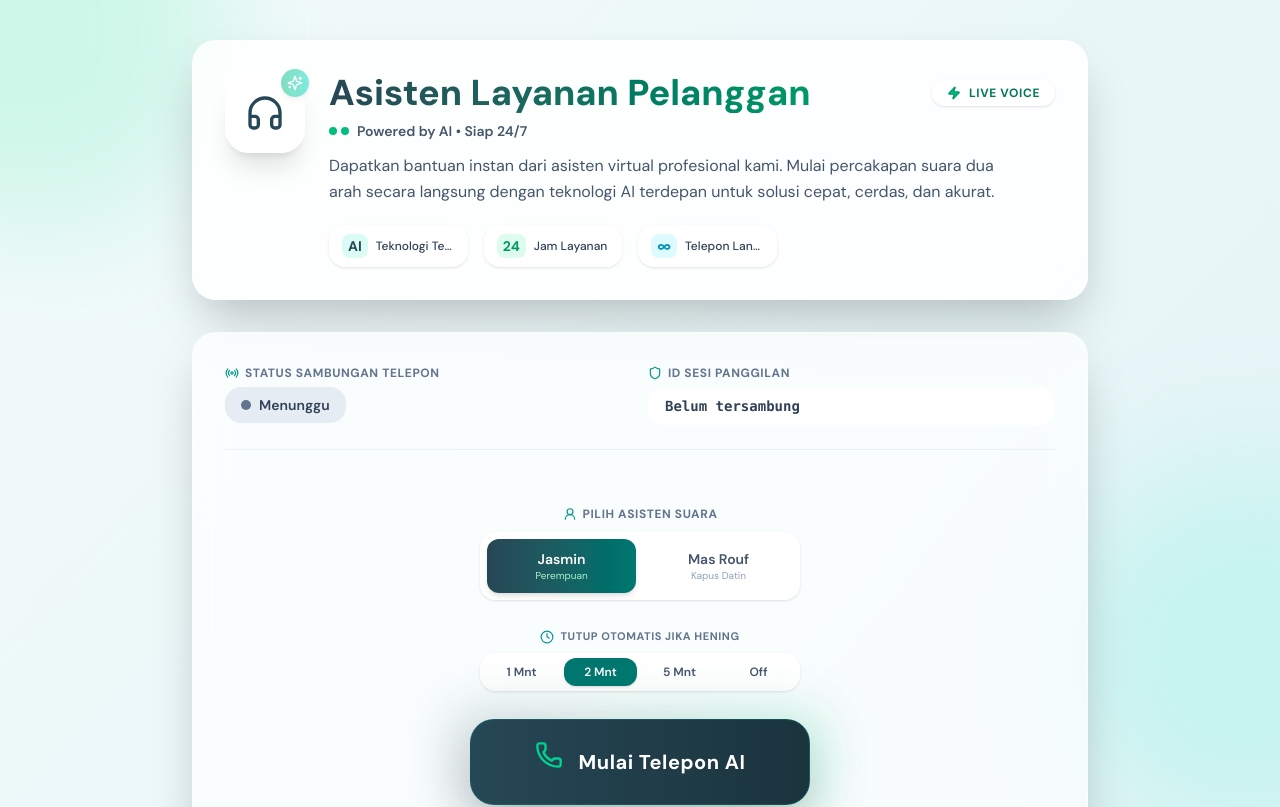
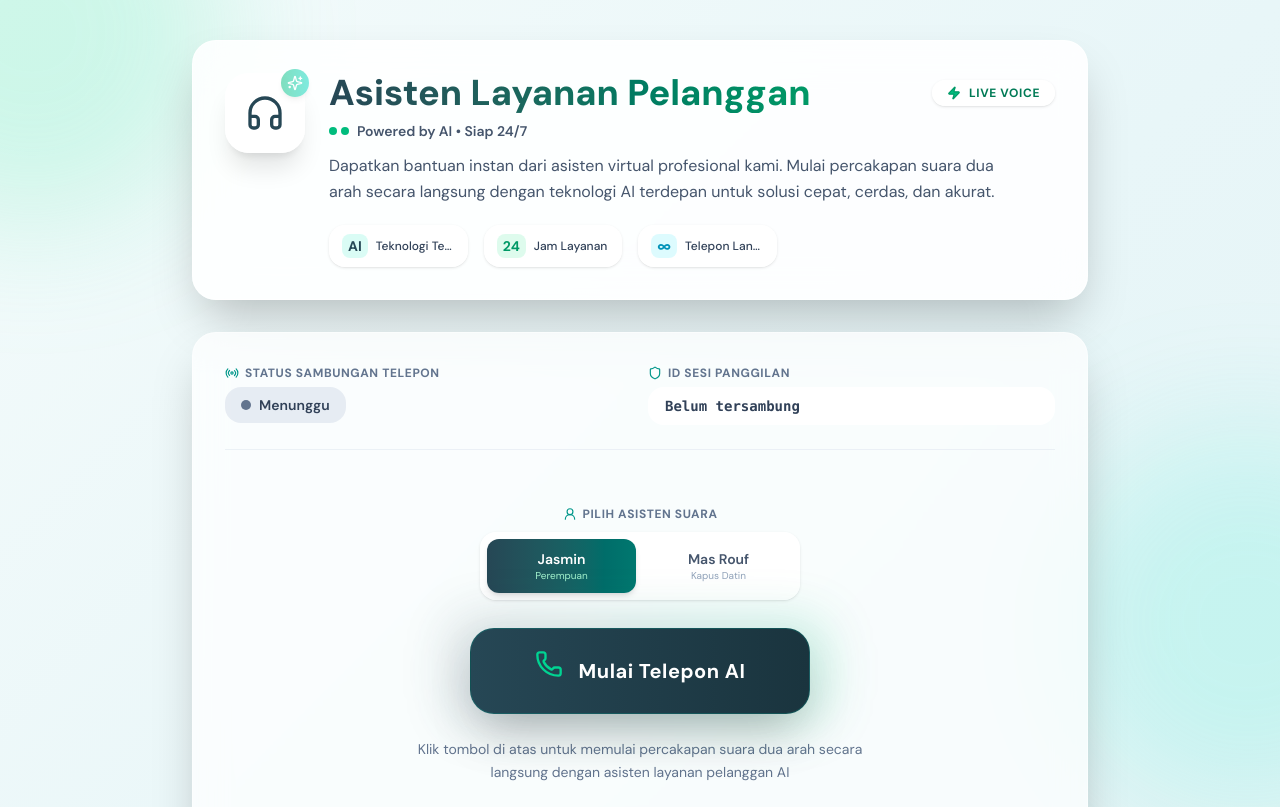
Before and after one commit to Demo-Appsz/demo-ai-sales-voice-frontend, a Svelte app: page / in a window 1280 px wide. Shown: the top 807 px of the page. Built offline with nearby package versions, Linux system fonts and the light colour scheme.

Commit message:
ui: remove idle timeout selector box while keeping automatic 2-min disconnect

```diff
--- a/src/App.svelte
+++ b/src/App.svelte
@@ -955,25 +955,6 @@
             </div>
           </div>
 
-          <!-- Auto-End on Inactivity Selector -->
-          <div class="mb-7 w-full max-w-xs">
-            <div class="text-[11px] font-bold text-slate-500 uppercase tracking-wider mb-2 flex items-center justify-center gap-1.5">
-              <Clock class="w-3.5 h-3.5 text-teal-600" />
-              <span>Tutup Otomatis Jika Hening</span>
-            </div>
-            <div class="grid grid-cols-4 gap-1.5 p-1 glass-strong rounded-2xl border border-white/80 shadow-sm">
-              {#each [{ v: 1, label: '1 Mnt' }, { v: 2, label: '2 Mnt' }, { v: 5, label: '5 Mnt' }, { v: 0, label: 'Off' }] as opt}
-                <button
-                  type="button"
-                  onclick={() => (idleTimeoutMinutes = opt.v)}
-                  class="py-1.5 px-2 rounded-xl text-xs font-semibold transition-all cursor-pointer {idleTimeoutMinutes === opt.v ? 'bg-teal-700 text-white shadow-sm' : 'text-slate-600 hover:bg-white/70'}"
-                >
-                  {opt.label}
-                </button>
-              {/each}
-            </div>
-          </div>
-
           <div class="relative group mb-6">
             <!-- Pulsing ambient glow -->
             <div class="absolute -inset-2 bg-gradient-to-r from-[#264755]/30 to-emerald-500/30 rounded-3xl blur-xl opacity-70 group-hover:opacity-100 transition duration-500 animate-pulse-glow"></div>
```
Also changed, not shown: 1 other file (tests, documents, lock files or other folders).
